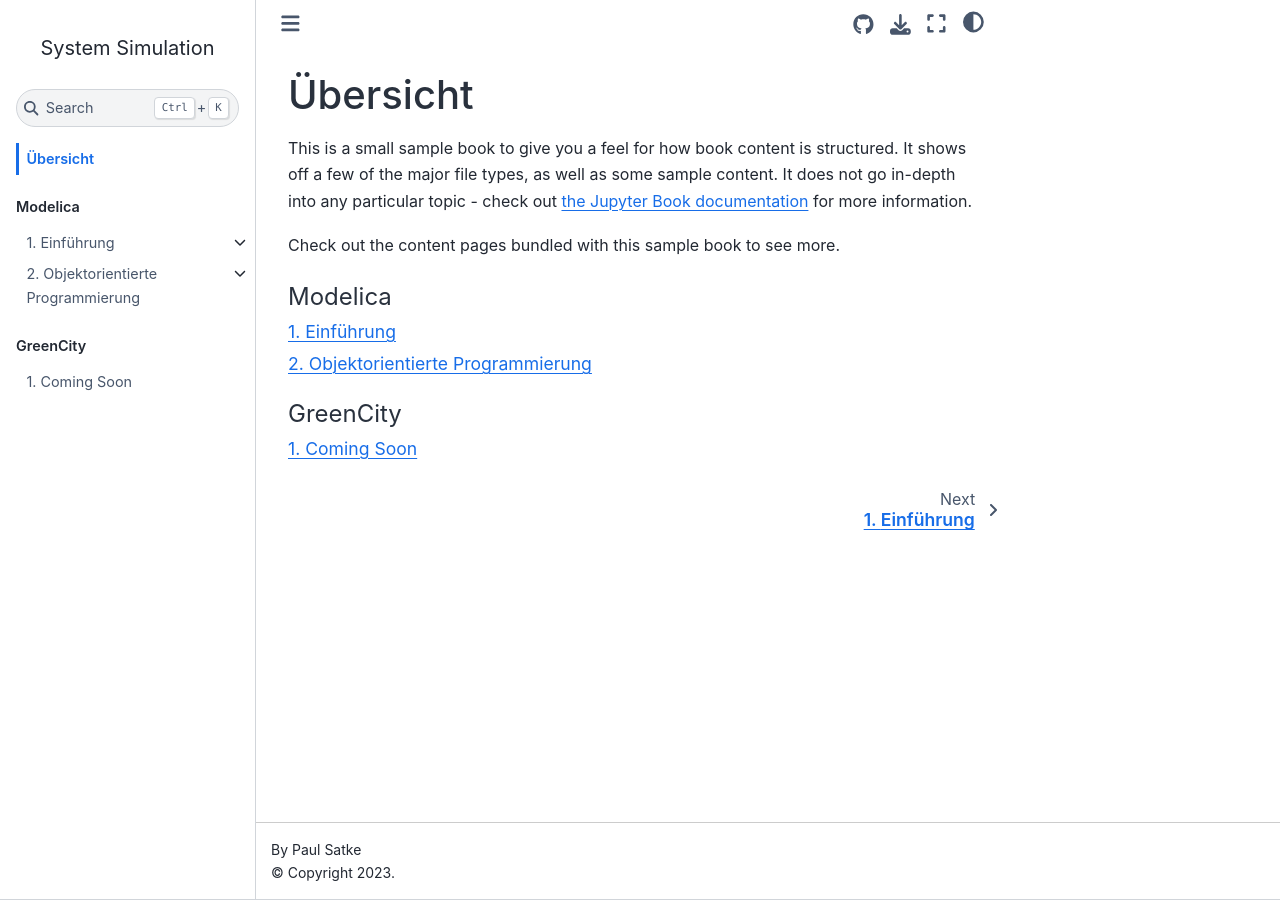
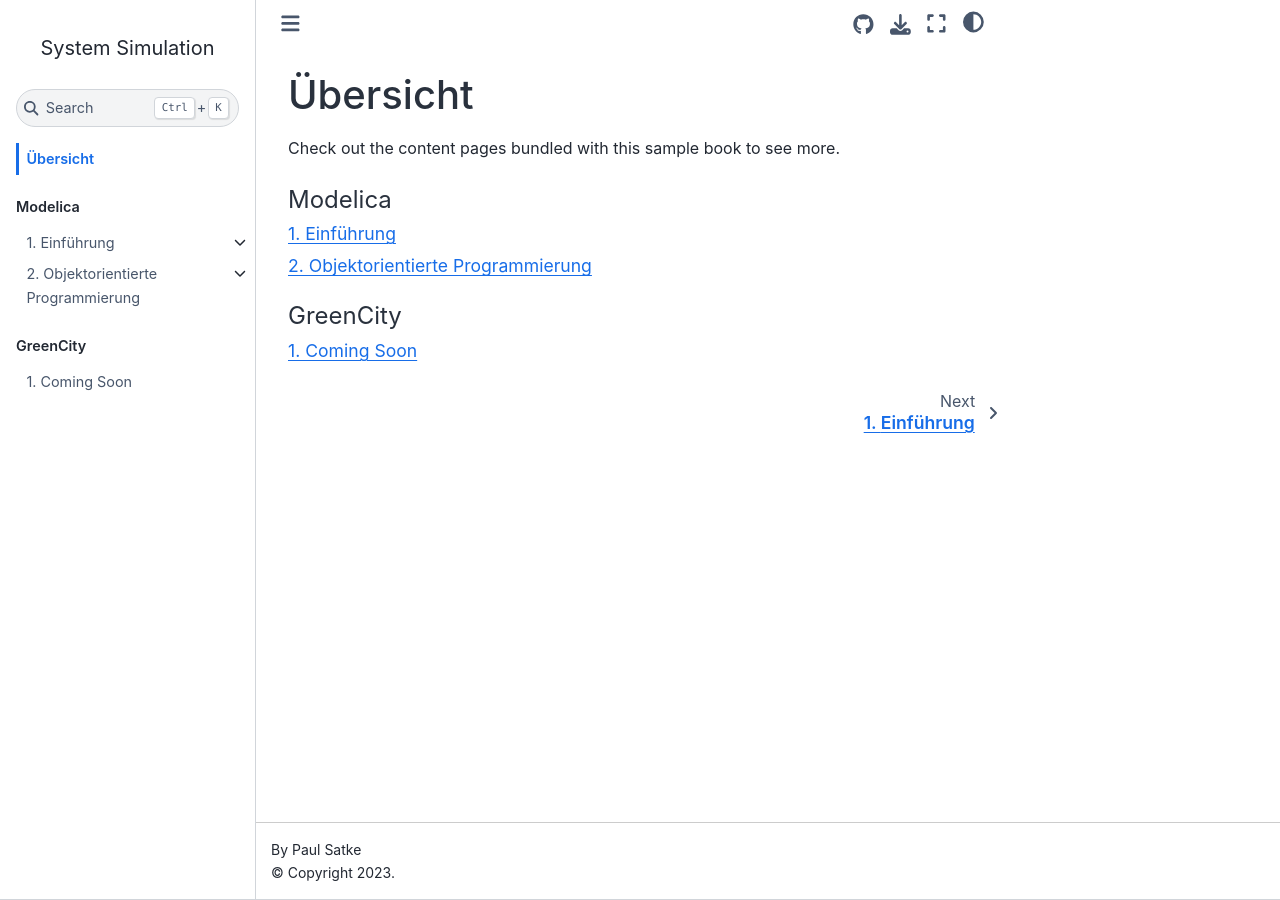
Before and after one commit to psatke/SystemSimulation, a Jupyter Book: the page built from src/uebersicht.md, in a window 1280 px wide. Built offline with Jupyter Book 1.0.4 settings and Sphinx 7.4.7 and the Sphinx Book theme 1.1.4, drawn with Linux system fonts in a browser that asks for light colours.

Commit message:
reduced Overview

```diff
--- a/src/uebersicht.md
+++ b/src/uebersicht.md
@@ -1,9 +1,4 @@
 # Übersicht
-
-This is a small sample book to give you a feel for how book content is
-structured.
-It shows off a few of the major file types, as well as some sample content.
-It does not go in-depth into any particular topic - check out [the Jupyter Book documentation](https://jupyterbook.org) for more information.
 
 Check out the content pages bundled with this sample book to see more.
 
```
Also changed, not shown: _toc.yml (line endings or trailing spaces).
